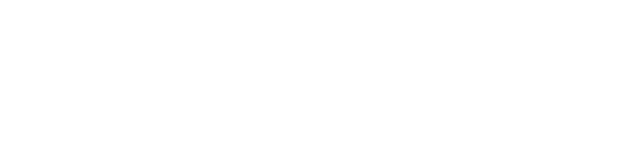
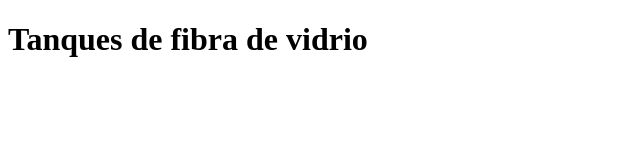
Before and after one commit to elmerj23/jsOrientadoaObjetos, a plain HTML site: page index.html in a window 1280 px wide. Shown: the whole page, without its empty margins (0-640 px from the left). Drawn offline with Linux system fonts and the light colour scheme.

Commit message:
Update index.html
agrego un titulo al html

```diff
--- a/index.html
+++ b/index.html
@@ -7,7 +7,7 @@
 <title>Curso Básico de POO en JS</title>
 </head>
 <body>
-
+<h1>Tanques de fibra de vidrio</h1>
 
 <script src="tank.js"></script>
 
```
